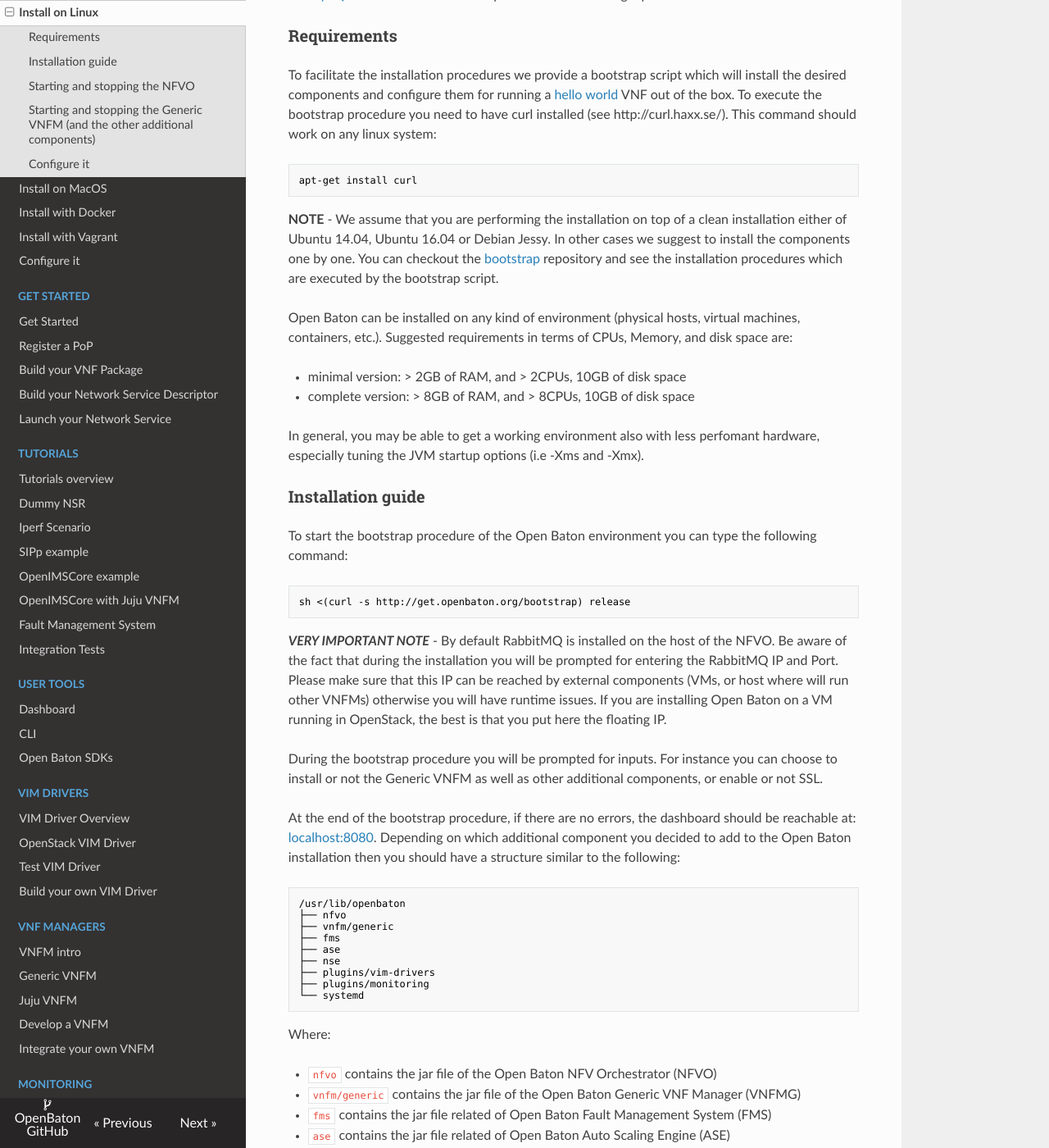
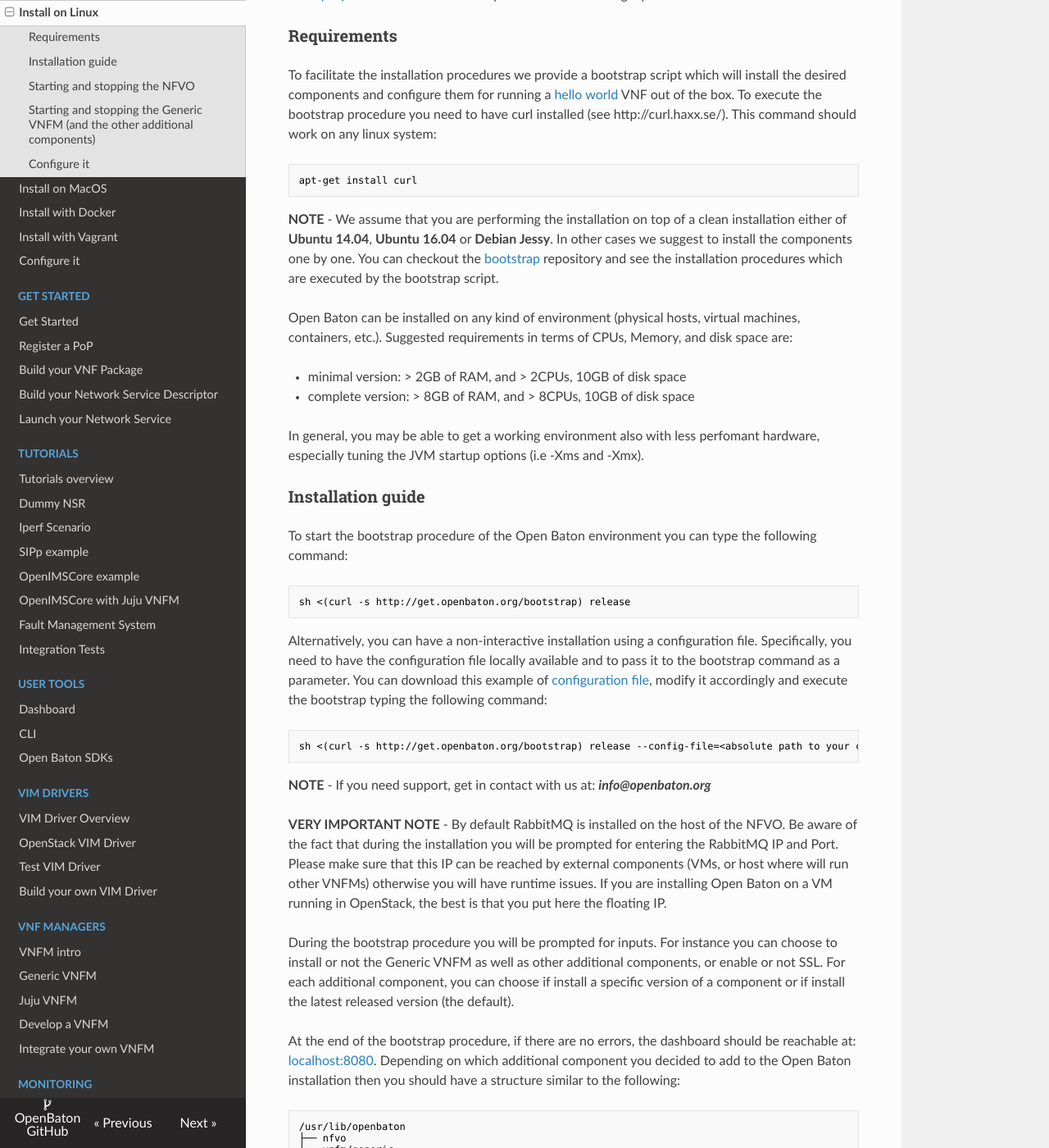
Before and after one commit to openbaton/docs, an MkDocs documentation site: the page built from docs/nfvo-installation-deb.md, in a window 1280 px wide and 1400 px high, scrolled down 789 px. Shown: the whole window at 82% size. Built offline with MkDocs 1.6.1, drawn with Linux system fonts in a browser that asks for light colours; nearby versions of some CDN libraries; old or Windows-style settings are respelled for this version of MkDocs.

Commit message:
Fix: add config file info for bootstrap

````diff
--- a/docs/nfvo-installation-deb.md
+++ b/docs/nfvo-installation-deb.md
@@ -5,7 +5,7 @@
 
 This tutorial will guide towards the installation of an Open Baton environment using the stable binaries version.
 
-***NOTE*** - Please refer to [this tutorial](nfvo-installation-src.md) if you are willing to install a development environment where you can easily modify, compile and commit changes to the code base directly.
+**NOTE** - Please refer to [this tutorial](nfvo-installation-src.md) if you are willing to install a development environment where you can easily modify, compile and commit changes to the code base directly.
 
 A minimal version comprises the following components:
 
@@ -32,7 +32,7 @@
 apt-get install curl
 ```
 
-**NOTE** - We assume that you are performing the installation on top of a clean installation either of Ubuntu 14.04, Ubuntu 16.04 or Debian Jessy. In other cases we suggest to install the components one by one. You can checkout the [bootstrap][bootstrap] repository and see the installation procedures which are executed by the bootstrap script.
+**NOTE** - We assume that you are performing the installation on top of a clean installation either of **Ubuntu 14.04**, **Ubuntu 16.04** or **Debian Jessy**. In other cases we suggest to install the components one by one. You can checkout the [bootstrap][bootstrap] repository and see the installation procedures which are executed by the bootstrap script.
 
 Open Baton can be installed on any kind of environment (physical hosts, virtual machines, containers, etc.). Suggested requirements in terms of CPUs, Memory, and disk space are:
 
@@ -50,11 +50,21 @@
 sh <(curl -s http://get.openbaton.org/bootstrap) release
 ```
 
-***VERY IMPORTANT NOTE*** - By default RabbitMQ is installed on the host of the NFVO. Be aware of the fact that during the installation you will be prompted for entering the RabbitMQ IP and Port. Please make sure that this IP can be
+Alternatively, you can have a non-interactive installation using a configuration file. Specifically, you need to have the configuration file locally available and to pass it to the bootstrap command as a parameter.
+You can download this example of [configuration file][bootstrap-config-file], modify it accordingly and execute the bootstrap typing the following command:
+
+```bash
+sh <(curl -s http://get.openbaton.org/bootstrap) release --config-file=<absolute path to your configuration file>
+```
+
+**NOTE** - If you need support, get in contact with us at: ***info@openbaton.org***
+
+**VERY IMPORTANT NOTE** - By default RabbitMQ is installed on the host of the NFVO. Be aware of the fact that during the installation you will be prompted for entering the RabbitMQ IP and Port. Please make sure that this IP can be
   reached by external components (VMs, or host where will run other VNFMs) otherwise you will have runtime issues. If you are installing Open Baton on a VM running in OpenStack, the best is that you put here
   the floating IP.
 
 During the bootstrap procedure you will be prompted for inputs. For instance you can choose to install or not the Generic VNFM as well as other additional components, or enable or not SSL.
+For each additional component, you can choose if install a specific version of a component or if install the latest released version (the default).
 
 At the end of the bootstrap procedure, if there are no errors, the dashboard should be reachable at: [localhost:8080].
 Depending on which additional component you decided to add to the Open Baton installation then you should have a structure similar to the following:
@@ -192,7 +202,7 @@
 
 <br>
 
-***NOTE*** - For all the other additional components the commands above still apply just adapted to the specific component (e.g.: for the Fault Management System you can substitute the 'openbaton-vnfm-generic' with 'openbaton-fms', etc.)
+**NOTE** - For all the other additional components the commands above still apply just adapted to the specific component (e.g.: for the Fault Management System you can substitute the 'openbaton-vnfm-generic' with 'openbaton-fms', etc.)
 
 
 ### Configure it
@@ -207,6 +217,7 @@
 [dummy-NSR]:dummy-NSR.md
 [reference-to-rabbit-site]:https://www.rabbitmq.com/
 [reference-to-mysql]:https://www.mysql.com/
+[bootstrap-config-file]:http://get.openbaton.org/bootstrap-config-file
 
 <!---
 Script for open external links in a new tab
````
Also changed, not shown: docs/nfvo-installation-src.md (+13 -3 lines).
